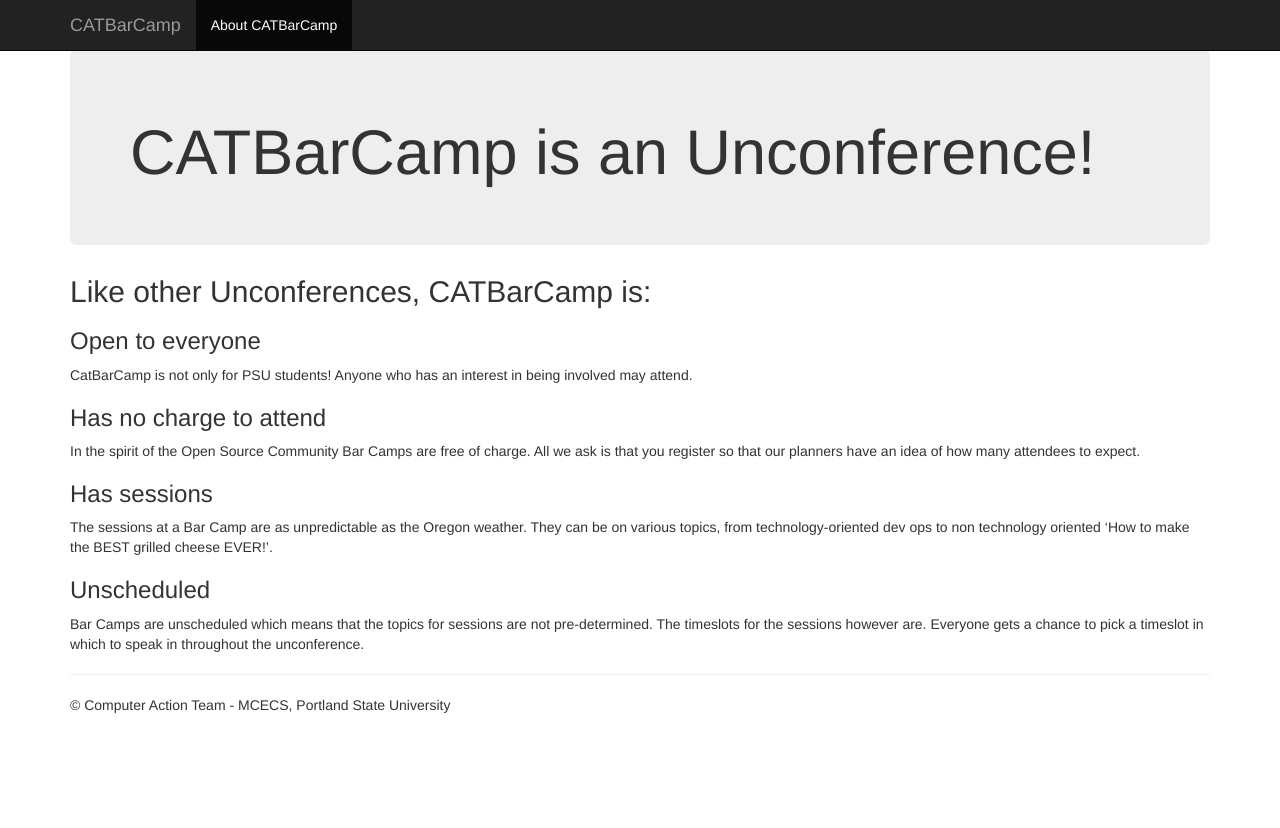
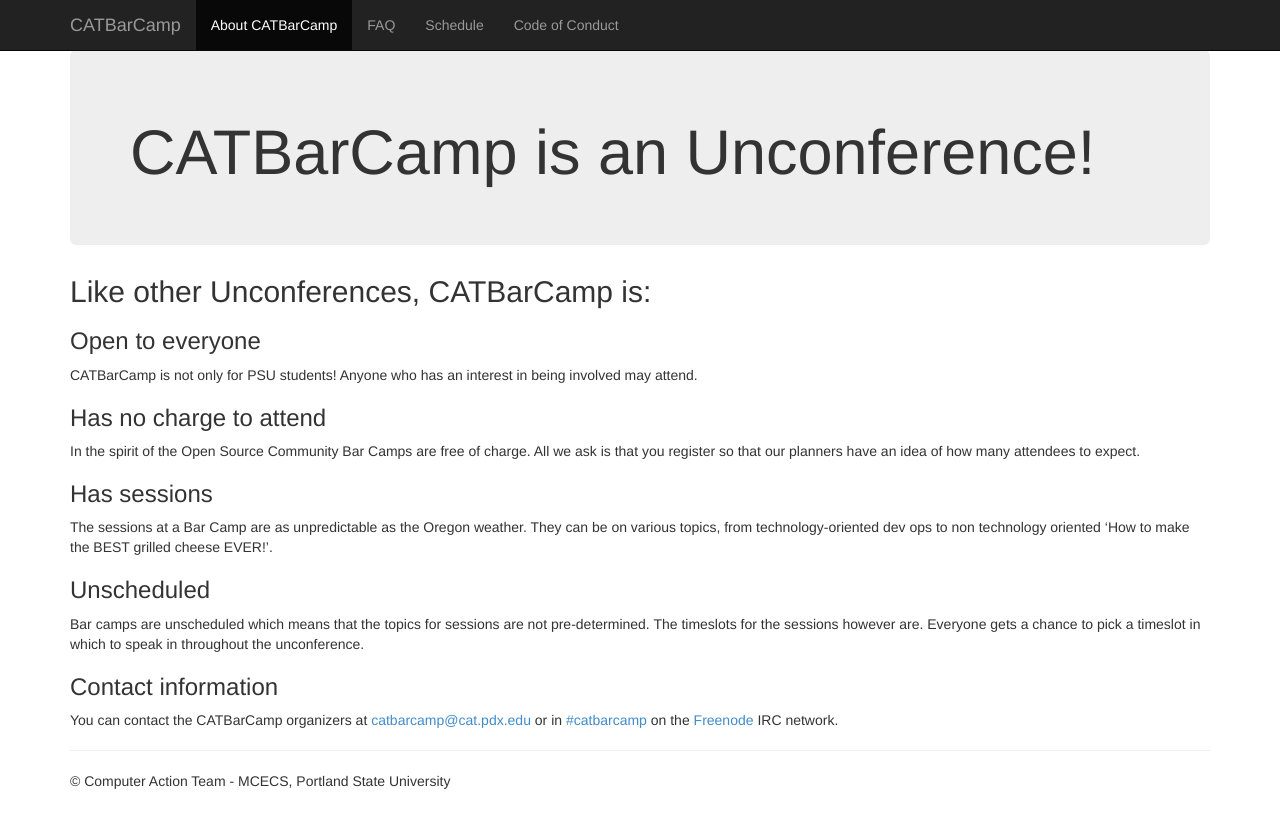
Before and after one commit to catbarcamp/catbarcamp.github.io, a Jekyll site: the page built from index.markdown, in a window 1280 px wide. Shown: the top 828 px of the page. Built offline with Jekyll 4.4.1, drawn with Linux system fonts in a browser that asks for light colours; nearby versions of some CDN libraries; library files that are not in the unit come from our copies.

Commit message:
Add Code of Conduct, FAQ, and schedule pages

```diff
--- a/_config.yml
+++ b/_config.yml
@@ -7,6 +7,8 @@
 sections:
   - {title: "About CATBarCamp", url: "/", name: 'about'}
 #  - {title: "Getting Here", url: "/directions.html", name: 'directions'}
-#  - {title: "FAQ", url: "/faq.html", name: 'faq'}
-#  - {title: "Schedule", url: "/schedule.html", name: 'schedule'}
+  - {title: "FAQ", url: "/faq.html", name: 'faq'}
+
+  - {title: "Schedule", url: "/schedule.html", name: 'schedule'}
+  - {title: "Code of Conduct", url: "/CoC.html", name: 'coc'}
 #  - {title: "Sponsors", url: "/sponsors.html", name: 'sponsors'}
--- a/index.markdown
+++ b/index.markdown
@@ -7,7 +7,7 @@
 ## Like other Unconferences, CATBarCamp is:
 
 ### Open to everyone
-CatBarCamp is not only for PSU students! Anyone who has an interest in being involved may attend.
+CATBarCamp is not only for PSU students! Anyone who has an interest in being involved may attend.
 
 ### Has no charge to attend
 In the spirit of the Open Source Community Bar Camps are free of charge. All we ask is that you register so that our planners have an idea of how many attendees to expect.
@@ -16,4 +16,7 @@
 The sessions at a Bar Camp are as unpredictable as the Oregon weather. They can be on various topics, from technology-oriented dev ops to non technology oriented 'How to make the BEST grilled cheese EVER!'.
 
 ### Unscheduled
-Bar Camps are unscheduled which means that the topics for sessions are not pre-determined. The timeslots for the sessions however are. Everyone gets a chance to pick a timeslot in which to speak in throughout the unconference.
+Bar camps are unscheduled which means that the topics for sessions are not pre-determined. The timeslots for the sessions however are. Everyone gets a chance to pick a timeslot in which to speak in throughout the unconference.
+
+### Contact information
+You can contact the CATBarCamp organizers at [catbarcamp@cat.pdx.edu](mailto:catbarcamp@cat.pdx.edu) or in [#catbarcamp](http://webchat.freenode.net/?channels=catbarcamp) on the [Freenode](https://freenode.net/) IRC network.
```
Also changed, not shown: CoC.markdown (added, +15 -0 lines), faq.markdown (added, +23 -0 lines), schedule.html (added, +19 -0 lines).
